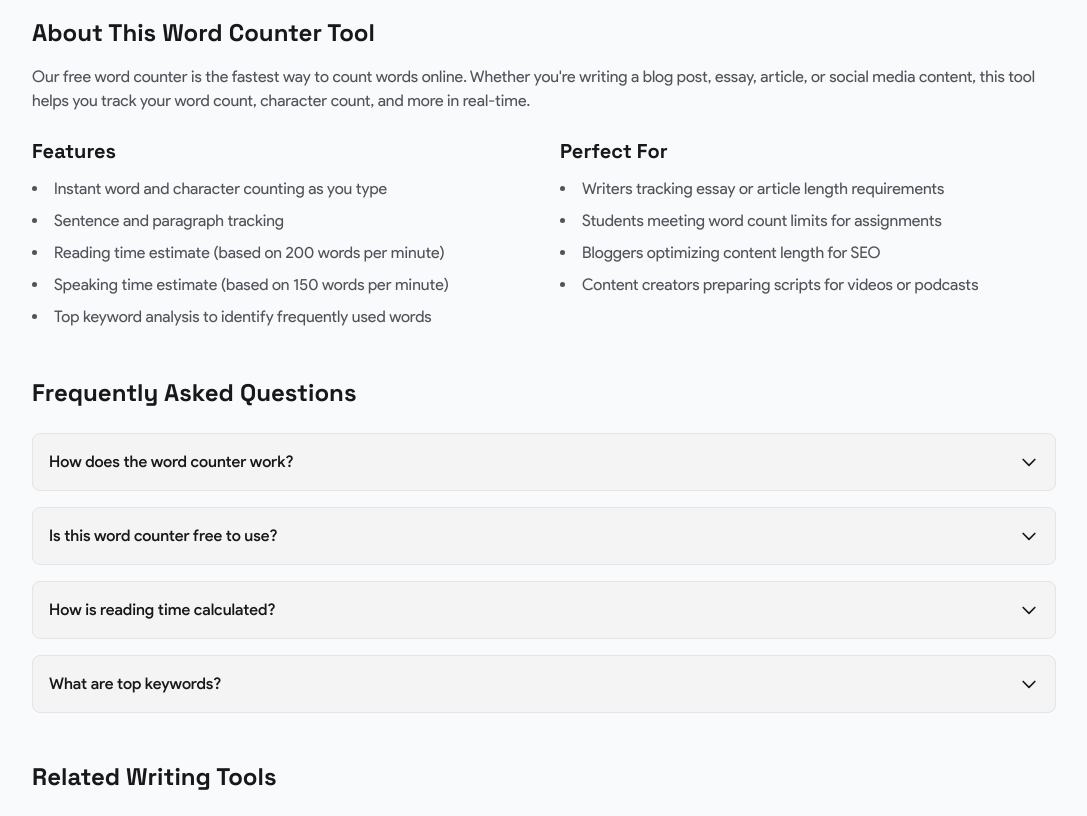
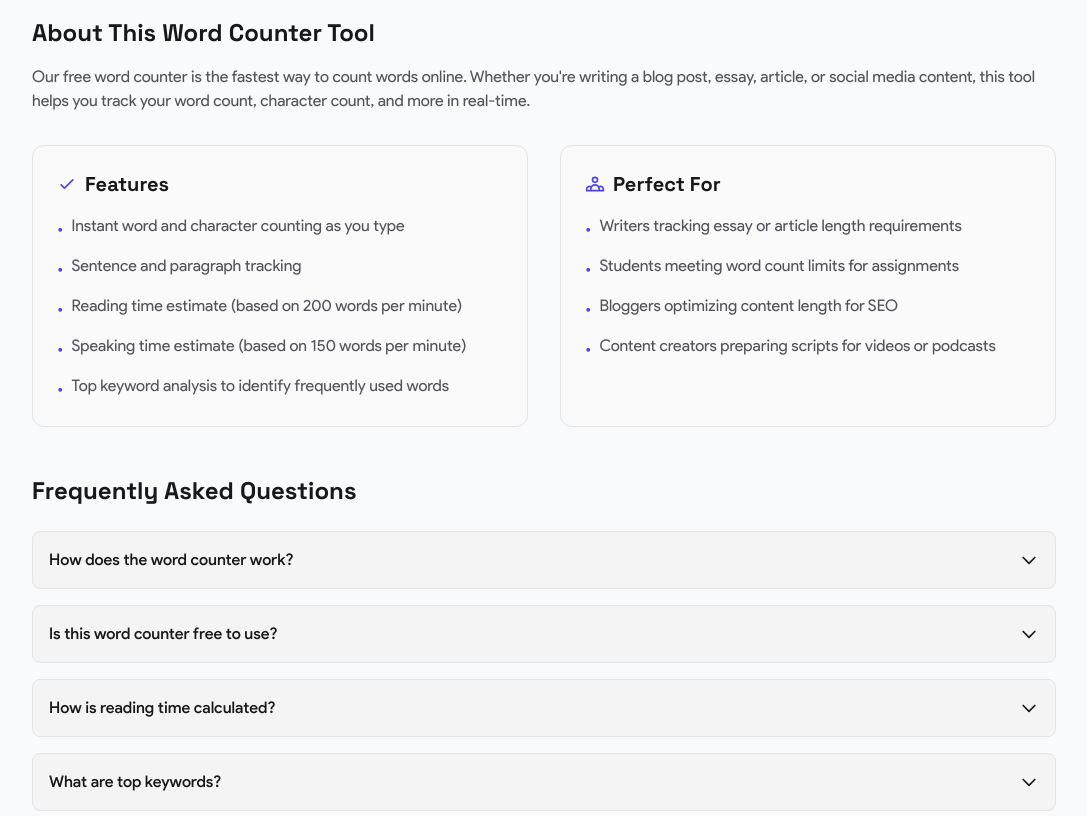
Before and after one commit to Olanetsoft/article-idea-generator, a Next.js app: page /tools/word-counter in a window 1280 px wide. Shown: the part 1020-1836 px from the top of the page, without its empty margins (96-1183 px from the left). Built offline with nearby package versions, Linux system fonts and the light colour scheme.

Commit message:
Improve SEO content section layout with styled cards
- Add card styling to Features and Use Cases sections
- Add icons for visual hierarchy
- Better spacing and separation from About text
- Maintains all keyword-rich content for SEO

```diff
--- a/pages/tools/word-counter.tsx
+++ b/pages/tools/word-counter.tsx
@@ -491,38 +491,94 @@ export default function WordCounterPage(): JSX.Element {
           </Link>
         </div>
 
-        {/* SEO Content Section */}
+        {/* About Section */}
         <section className="w-full max-w-screen-lg mt-12">
           <h2 className="text-2xl font-bold text-zinc-900 dark:text-white mb-4">
             {t("tools.wordCounter.aboutTitle")}
           </h2>
-          <p className="text-zinc-600 dark:text-zinc-400 mb-6">
+          <p className="text-zinc-600 dark:text-zinc-400">
             {t("tools.wordCounter.aboutDescription")}
           </p>
+        </section>
 
+        {/* Features & Use Cases Grid */}
+        <section className="w-full max-w-screen-lg mt-8">
           <div className="grid md:grid-cols-2 gap-8">
-            <div>
-              <h3 className="text-xl font-semibold text-zinc-900 dark:text-white mb-3">
+            <div className="bg-zinc-50 dark:bg-darkOffset p-6 rounded-xl border border-zinc-200 dark:border-zinc-800">
+              <h3 className="text-xl font-semibold text-zinc-900 dark:text-white mb-4 flex items-center gap-2">
+                <svg
+                  className="w-5 h-5 text-indigo-600"
+                  fill="none"
+                  stroke="currentColor"
+                  viewBox="0 0 24 24"
+                >
+                  <path
+                    strokeLinecap="round"
+                    strokeLinejoin="round"
+                    strokeWidth={2}
+                    d="M5 13l4 4L19 7"
+                  />
+                </svg>
                 {t("tools.wordCounter.featuresTitle")}
               </h3>
-              <ul className="list-disc list-inside text-zinc-600 dark:text-zinc-400 space-y-2">
-                <li>{t("tools.wordCounter.feature1")}</li>
-                <li>{t("tools.wordCounter.feature2")}</li>
-                <li>{t("tools.wordCounter.feature3")}</li>
-                <li>{t("tools.wordCounter.feature4")}</li>
-                <li>{t("tools.wordCounter.feature5")}</li>
+              <ul className="text-zinc-600 dark:text-zinc-400 space-y-3">
+                <li className="flex items-start gap-2">
+                  <span className="text-indigo-600 mt-1">•</span>
+                  {t("tools.wordCounter.feature1")}
+                </li>
+                <li className="flex items-start gap-2">
+                  <span className="text-indigo-600 mt-1">•</span>
+                  {t("tools.wordCounter.feature2")}
+                </li>
+                <li className="flex items-start gap-2">
+                  <span className="text-indigo-600 mt-1">•</span>
+                  {t("tools.wordCounter.feature3")}
+                </li>
+                <li className="flex items-start gap-2">
+                  <span className="text-indigo-600 mt-1">•</span>
+                  {t("tools.wordCounter.feature4")}
+                </li>
+                <li className="flex items-start gap-2">
+                  <span className="text-indigo-600 mt-1">•</span>
+                  {t("tools.wordCounter.feature5")}
+                </li>
               </ul>
             </div>
 
-            <div>
-              <h3 className="text-xl font-semibold text-zinc-900 dark:text-white mb-3">
+            <div className="bg-zinc-50 dark:bg-darkOffset p-6 rounded-xl border border-zinc-200 dark:border-zinc-800">
+              <h3 className="text-xl font-semibold text-zinc-900 dark:text-white mb-4 flex items-center gap-2">
+                <svg
+                  className="w-5 h-5 text-indigo-600"
+                  fill="none"
+                  stroke="currentColor"
+                  viewBox="0 0 24 24"
+                >
+                  <path
+                    strokeLinecap="round"
+                    strokeLinejoin="round"
+                    strokeWidth={2}
+                    d="M17 20h5v-2a3 3 0 00-5.356-1.857M17 20H7m10 0v-2c0-.656-.126-1.283-.356-1.857M7 20H2v-2a3 3 0 015.356-1.857M7 20v-2c0-.656.126-1.283.356-1.857m0 0a5.002 5.002 0 019.288 0M15 7a3 3 0 11-6 0 3 3 0 016 0z"
+                  />
+                </svg>
                 {t("tools.wordCounter.useCasesTitle")}
               </h3>
-              <ul className="list-disc list-inside text-zinc-600 dark:text-zinc-400 space-y-2">
-                <li>{t("tools.wordCounter.useCase1")}</li>
-                <li>{t("tools.wordCounter.useCase2")}</li>
-                <li>{t("tools.wordCounter.useCase3")}</li>
-                <li>{t("tools.wordCounter.useCase4")}</li>
+              <ul className="text-zinc-600 dark:text-zinc-400 space-y-3">
+                <li className="flex items-start gap-2">
+                  <span className="text-indigo-600 mt-1">•</span>
+                  {t("tools.wordCounter.useCase1")}
+                </li>
+                <li className="flex items-start gap-2">
+                  <span className="text-indigo-600 mt-1">•</span>
+                  {t("tools.wordCounter.useCase2")}
+                </li>
+                <li className="flex items-start gap-2">
+                  <span className="text-indigo-600 mt-1">•</span>
+                  {t("tools.wordCounter.useCase3")}
+                </li>
+                <li className="flex items-start gap-2">
+                  <span className="text-indigo-600 mt-1">•</span>
+                  {t("tools.wordCounter.useCase4")}
+                </li>
               </ul>
             </div>
           </div>
```
